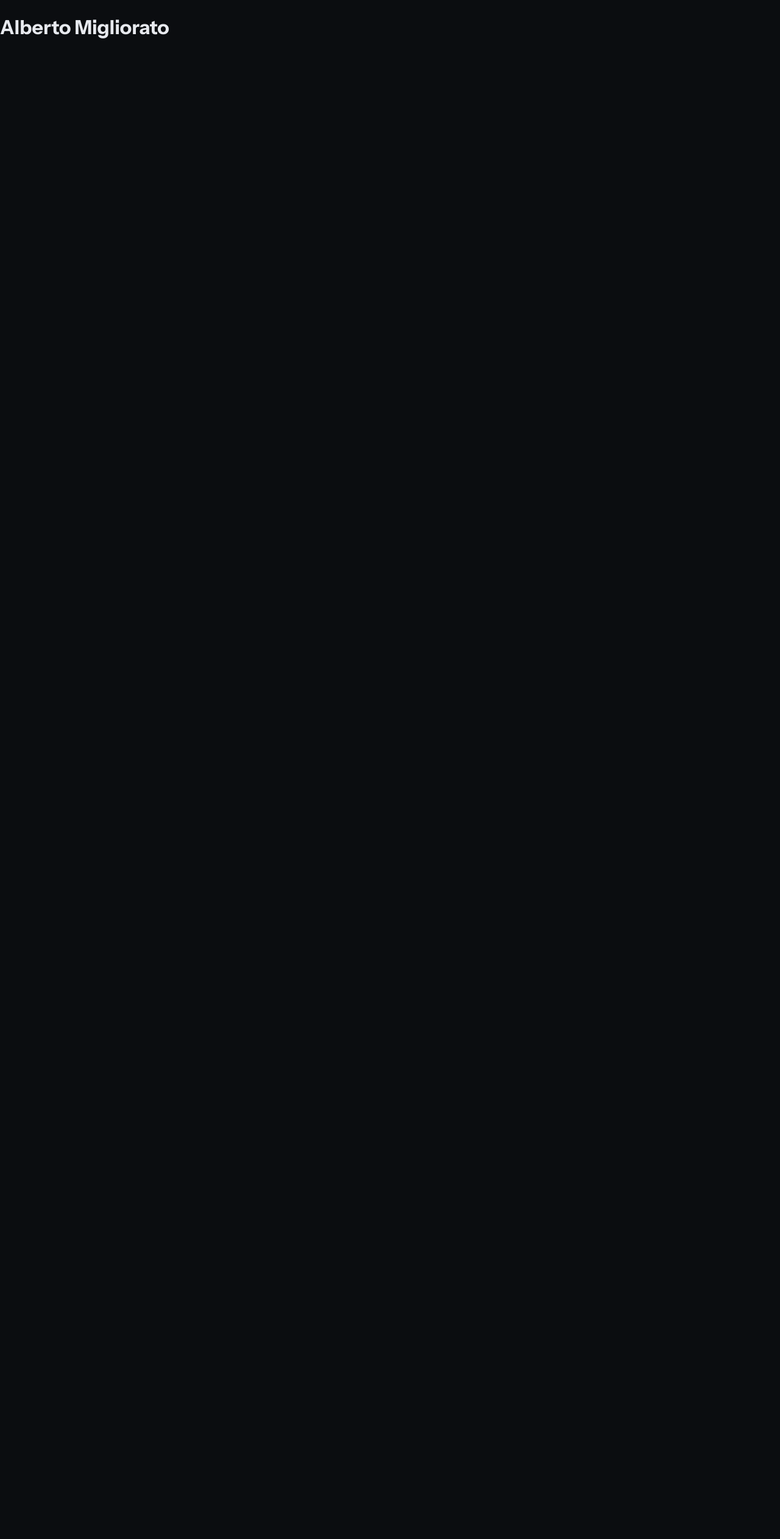
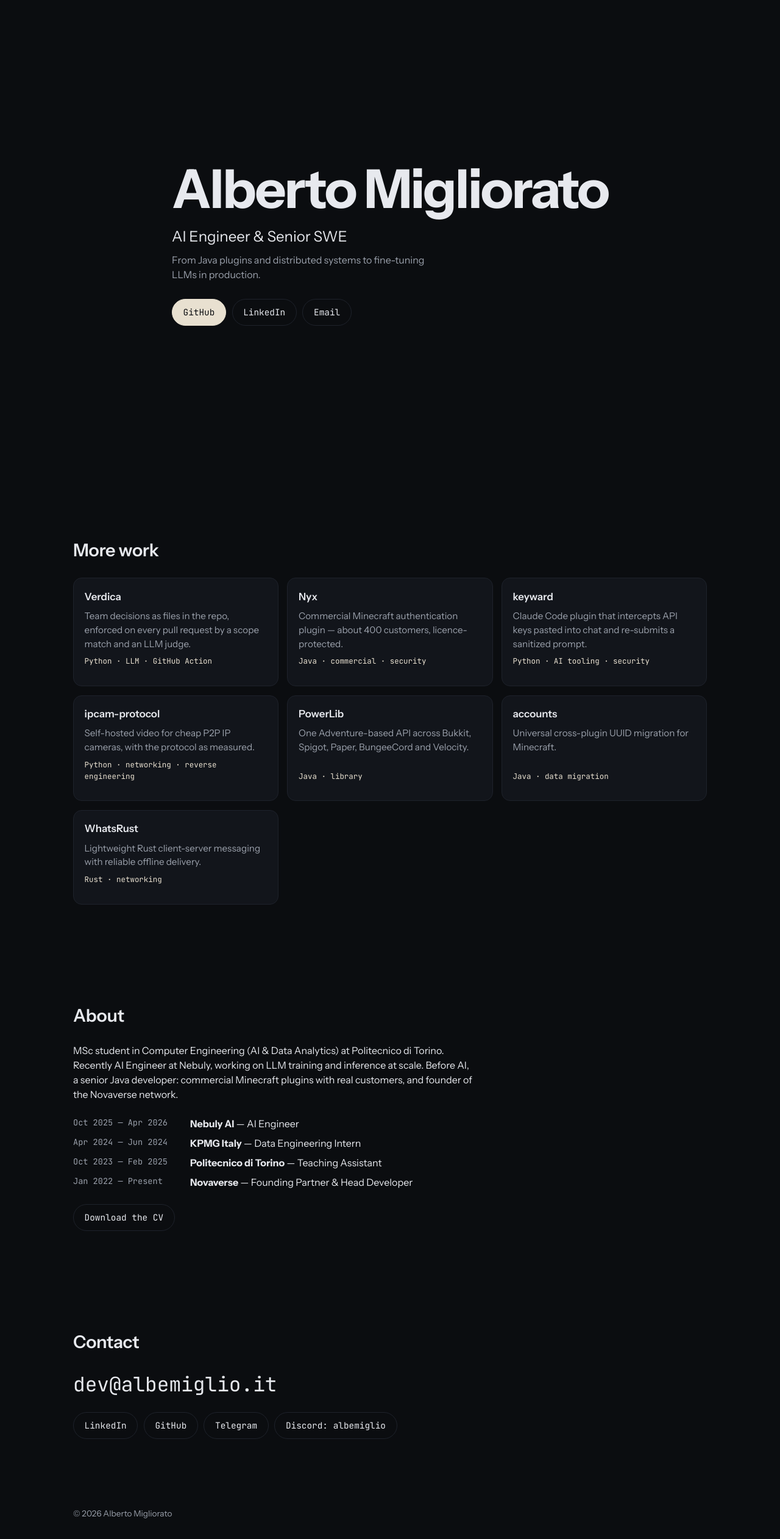
Before and after one commit to albemiglio/albemiglio.github.io, a React (Vite) app: page / in a window 1280 px wide. Shown: the whole page at 61% size. Before the commit the page ends 800 px from the top, so only its background shows below. Built offline with nearby package versions, Linux system fonts and the light colour scheme.

Commit message:
Migrate the static sections to React components

```diff
--- a/src/App.tsx
+++ b/src/App.tsx
@@ -1,7 +1,21 @@
+import './sections/sections.css';
+import { Hero } from './sections/Hero';
+import { MoreWork } from './sections/MoreWork';
+import { About } from './sections/About';
+import { Contact } from './sections/Contact';
+
 export function App() {
   return (
-    <main>
-      <h1>Alberto Migliorato</h1>
-    </main>
+    <>
+      <main>
+        <Hero />
+        <MoreWork />
+        <About />
+        <Contact />
+      </main>
+      <footer className="footer">
+        <div className="rail">© {new Date().getFullYear()} Alberto Migliorato</div>
+      </footer>
+    </>
   );
 }
--- /dev/null
+++ b/src/content.ts
@@ -0,0 +1,40 @@
+export const content = {
+  hero: {
+    name: 'Alberto Migliorato',
+    title: 'AI Engineer & Senior SWE',
+    sub: 'From Java plugins and distributed systems to fine-tuning LLMs in production.',
+    ctas: [
+      { label: 'GitHub', href: 'https://github.com/albemiglio', primary: true },
+      { label: 'LinkedIn', href: 'https://linkedin.com/in/albertomigliorato' },
+      { label: 'Email', href: 'mailto:dev@albemiglio.it' },
+    ],
+  },
+  moreWork: [
+    { name: 'Verdica', href: 'https://github.com/verdicahq/verdica', desc: 'Team decisions as files in the repo, enforced on every pull request by a scope match and an LLM judge.', tags: 'Python · LLM · GitHub Action' },
+    { name: 'Nyx', href: 'https://builtbybit.com/resources/18731', desc: 'Commercial Minecraft authentication plugin — about 400 customers, licence-protected.', tags: 'Java · commercial · security' },
+    { name: 'keyward', href: 'https://github.com/albemiglio/keyward', desc: 'Claude Code plugin that intercepts API keys pasted into chat and re-submits a sanitized prompt.', tags: 'Python · AI tooling · security' },
+    { name: 'ipcam-protocol', href: 'https://github.com/albemiglio/ipcam-protocol', desc: 'Self-hosted video for cheap P2P IP cameras, with the protocol as measured.', tags: 'Python · networking · reverse engineering' },
+    { name: 'PowerLib', href: 'https://github.com/albemiglio/PowerLib', desc: 'One Adventure-based API across Bukkit, Spigot, Paper, BungeeCord and Velocity.', tags: 'Java · library' },
+    { name: 'accounts', href: 'https://github.com/albemiglio/accounts', desc: 'Universal cross-plugin UUID migration for Minecraft.', tags: 'Java · data migration' },
+    { name: 'WhatsRust', href: 'https://github.com/albemiglio/WhatsRust', desc: 'Lightweight Rust client-server messaging with reliable offline delivery.', tags: 'Rust · networking' },
+  ],
+  about: {
+    prose: 'MSc student in Computer Engineering (AI & Data Analytics) at Politecnico di Torino. Recently AI Engineer at Nebuly, working on LLM training and inference at scale. Before AI, a senior Java developer: commercial Minecraft plugins with real customers, and founder of the Novaverse network.',
+    timeline: [
+      { when: 'Oct 2025 — Apr 2026', org: 'Nebuly AI', role: 'AI Engineer' },
+      { when: 'Apr 2024 — Jun 2024', org: 'KPMG Italy', role: 'Data Engineering Intern' },
+      { when: 'Oct 2023 — Feb 2025', org: 'Politecnico di Torino', role: 'Teaching Assistant' },
+      { when: 'Jan 2022 — Present', org: 'Novaverse', role: 'Founding Partner & Head Developer' },
+    ],
+    cv: { label: 'Download the CV', href: '/cv.pdf' },
+  },
+  contact: {
+    email: 'dev@albemiglio.it',
+    links: [
+      { label: 'LinkedIn', href: 'https://linkedin.com/in/albertomigliorato' },
+      { label: 'GitHub', href: 'https://github.com/albemiglio' },
+      { label: 'Telegram', href: 'https://t.me/albemiglio' },
+    ],
+    discord: 'albemiglio',
+  },
+} as const;
--- /dev/null
+++ b/src/sections/About.tsx
@@ -0,0 +1,24 @@
+import { content } from '../content';
+import { Button } from '../ui/Button';
+
+export function About() {
+  const { prose, timeline, cv } = content.about;
+  return (
+    <section id="about" className="section">
+      <div className="rail">
+        <h2 className="section-title">About</h2>
+        <p className="about__prose">{prose}</p>
+        <ul className="timeline" id="experience" aria-label="Experience">
+          {timeline.map((t) => (
+            <li key={t.when + t.org}>
+              <span className="timeline__when">{t.when}</span>
+              <span><strong>{t.org}</strong> — {t.role}</span>
+            </li>
+          ))}
+        </ul>
+        <span id="skills" />
+        <Button href={cv.href}>{cv.label}</Button>
+      </div>
+    </section>
+  );
+}
--- /dev/null
+++ b/src/sections/Contact.tsx
@@ -0,0 +1,20 @@
+import { content } from '../content';
+import { Button } from '../ui/Button';
+
+export function Contact() {
+  const { email, links, discord } = content.contact;
+  return (
+    <section id="contact" className="section">
+      <div className="rail">
+        <h2 className="section-title">Contact</h2>
+        <a className="contact__primary" href={`mailto:${email}`}>{email}</a>
+        <div className="contact__rest">
+          {links.map((l) => (
+            <Button key={l.label} href={l.href} external>{l.label}</Button>
+          ))}
+          <span className="btn">Discord: {discord}</span>
+        </div>
+      </div>
+    </section>
+  );
+}
--- /dev/null
+++ b/src/sections/Hero.tsx
@@ -0,0 +1,22 @@
+import { content } from '../content';
+import { Button } from '../ui/Button';
+
+export function Hero() {
+  const { name, title, sub, ctas } = content.hero;
+  return (
+    <section id="hero" className="hero">
+      <div className="rail">
+        <h1 className="hero__name">{name}</h1>
+        <p className="hero__title">{title}</p>
+        <p className="hero__sub">{sub}</p>
+        <div className="hero__cta">
+          {ctas.map((c) => (
+            <Button key={c.label} href={c.href} variant={'primary' in c && c.primary ? 'primary' : 'ghost'} external={!c.href.startsWith('mailto:')}>
+              {c.label}
+            </Button>
+          ))}
+        </div>
+      </div>
+    </section>
+  );
+}
--- /dev/null
+++ b/src/sections/MoreWork.tsx
@@ -0,0 +1,20 @@
+import { content } from '../content';
+
+export function MoreWork() {
+  return (
+    <section id="portfolio" className="section">
+      <div className="rail">
+        <h2 className="section-title">More work</h2>
+        <div className="cards">
+          {content.moreWork.map((w) => (
+            <a key={w.name} className="card" href={w.href} target="_blank" rel="noopener">
+              <h3 className="card__name">{w.name}</h3>
+              <p className="card__desc">{w.desc}</p>
+              <p className="card__tags">{w.tags}</p>
+            </a>
+          ))}
+        </div>
+      </div>
+    </section>
+  );
+}
--- /dev/null
+++ b/src/sections/sections.css
@@ -0,0 +1,36 @@
+.btn {
+  display: inline-flex; align-items: center; min-height: 44px; padding: 0 1.1rem;
+  border: 1px solid var(--border); border-radius: 999px;
+  font-family: var(--font-mono); font-size: 0.9rem; text-decoration: none;
+  transition: border-color 150ms var(--ease), background-color 150ms var(--ease);
+}
+.btn:hover { border-color: var(--accent); }
+.btn--primary { background: var(--accent); color: var(--bg); border-color: var(--accent); }
+.btn--primary:hover { background: #fff; }
+
+.hero { min-height: 100svh; display: grid; align-items: center; }
+.hero__name { font-size: clamp(2.6rem, 7vw, 5.5rem); line-height: 1; letter-spacing: -0.03em; margin: 0; }
+.hero__title { font-size: clamp(1.1rem, 2.2vw, 1.5rem); margin: 1rem 0 0.5rem; }
+.hero__sub { color: var(--muted); max-width: 40ch; margin: 0 0 1.75rem; }
+.hero__cta { display: flex; gap: 0.6rem; flex-wrap: wrap; }
+
+.cards { display: grid; grid-template-columns: repeat(auto-fill, minmax(260px, 1fr)); gap: 0.9rem; }
+.card {
+  display: flex; flex-direction: column; gap: 0.5rem; padding: 1.1rem;
+  background: var(--surface); border: 1px solid var(--border); border-radius: 14px; text-decoration: none;
+  transition: border-color 150ms var(--ease);
+}
+.card:hover { border-color: var(--accent); }
+.card__name { margin: 0; font-size: 1.05rem; font-weight: 600; }
+.card__desc { margin: 0; color: var(--muted); font-size: 0.95rem; }
+.card__tags { margin-top: auto; font-family: var(--font-mono); font-size: 0.78rem; color: var(--accent); }
+
+.about__prose { max-width: 62ch; }
+.timeline { list-style: none; margin: 1.5rem 0; padding: 0; display: grid; gap: 0.5rem; }
+.timeline li { display: grid; grid-template-columns: 11rem 1fr; gap: 1rem; }
+.timeline__when { font-family: var(--font-mono); font-size: 0.85rem; color: var(--muted); }
+@media (max-width: 640px) { .timeline li { grid-template-columns: 1fr; gap: 0.15rem; } }
+
+.contact__primary { font-family: var(--font-mono); font-size: clamp(1.25rem, 3.2vw, 2.05rem); text-decoration: none; }
+.contact__rest { display: flex; gap: 0.6rem; flex-wrap: wrap; margin-top: 1.25rem; }
+.footer { padding: 2rem 0; color: var(--muted); font-size: 0.85rem; }
--- /dev/null
+++ b/src/ui/Button.tsx
@@ -0,0 +1,15 @@
+import type { ReactNode } from 'react';
+
+type Props = { href: string; variant?: 'primary' | 'ghost'; external?: boolean; children: ReactNode };
+
+export function Button({ href, variant = 'ghost', external, children }: Props) {
+  return (
+    <a
+      className={`btn btn--${variant}`}
+      href={href}
+      {...(external ? { target: '_blank', rel: 'noopener' } : {})}
+    >
+      {children}
+    </a>
+  );
+}
```
Also changed, not shown: 2 other files (tests, documents, lock files or other folders).
